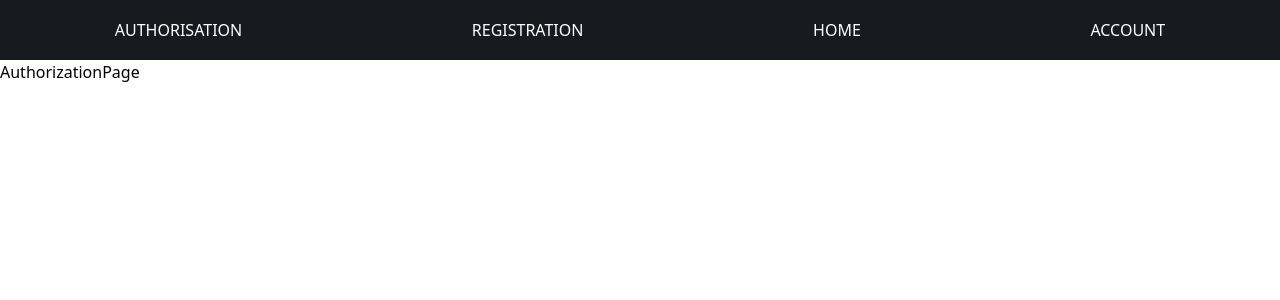
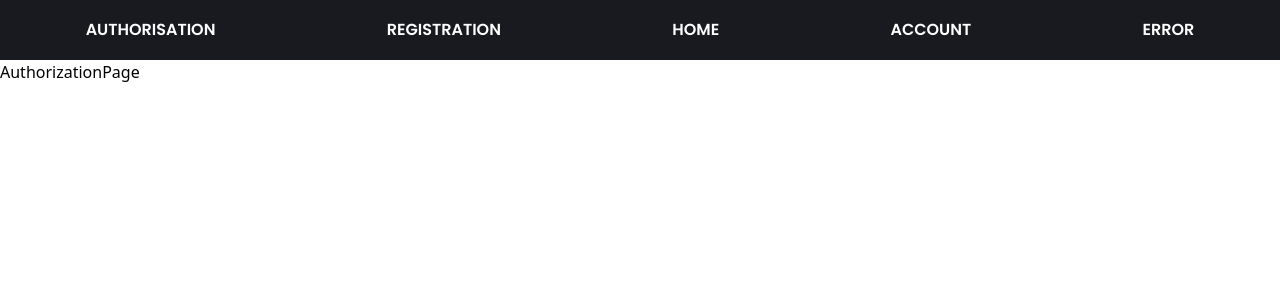
Before and after one commit to Sergey-Maxim0v/MCAdventure, a React (Create React App) app: page / in a window 1280 px wide. Shown: the top 300 px of the page. Built offline with nearby package versions, Linux system fonts and the light colour scheme.

Commit message:
промежуточный коммит

```diff
--- a/src/App.tsx
+++ b/src/App.tsx
@@ -11,6 +11,9 @@ const App: FC = () => {
         <Routes>
           <Route path={ROUTES.authorisation} element={<AuthorizationPage/>}/>
           <Route path={ROUTES.registration} element={<RegistrationPage/>}/>
+          <Route path={ROUTES.home} element={<RegistrationPage/>}/>
+          <Route path={ROUTES.account} element={<RegistrationPage/>}/>
+          <Route path={ROUTES.error} element={<RegistrationPage/>}/>
         </Routes>
       </MainLayout>
   );
--- a/src/components/Navigation/components/NavigationButton/index.tsx
+++ b/src/components/Navigation/components/NavigationButton/index.tsx
@@ -1,9 +1,20 @@
 import {FC} from "react";
 import {INavigationButton} from "./types";
+import {Link} from "react-router-dom";
+import {ROUTES} from "../../../../constants/routes";
 
 const NavigationButton: FC<INavigationButton> = ({link, isActive}) => {
 
-  return <div>{link}</div>;
+  // TODO:
+  // @ts-ignore
+  const url = ROUTES[link] ?? ROUTES.error
+  console.log(url)
+
+  return (
+      <Link to={url} style={{fontFamily: 'Poppins'}} className={'font-semibold'}>
+        {link}
+      </Link>
+  );
 }
 
 export default NavigationButton
--- a/src/constants/routes.ts
+++ b/src/constants/routes.ts
@@ -2,5 +2,6 @@ export const ROUTES = {
   authorisation: '/',
   registration: '/registration',
   home: '/home',
-  account: '/account'
+  account: '/account',
+  error: '/404',
 }
```
